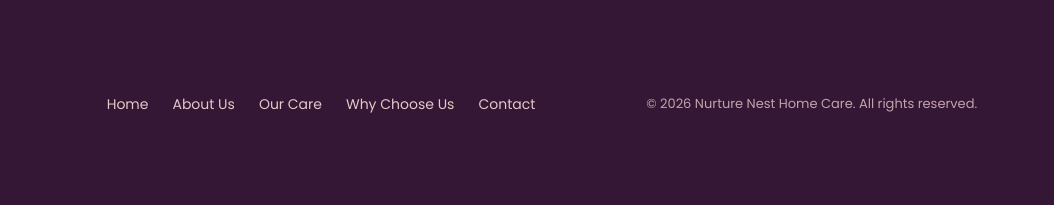
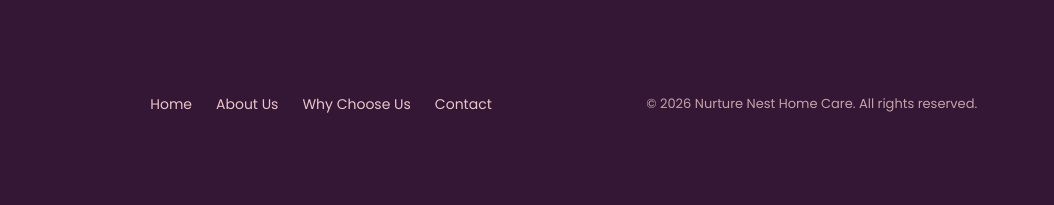
Before and after one commit to faodiallo001/NutureNestHomecare-, a website: page about.html in a window 1280 px wide. Shown: the part 1679-1884 px from the top of the page, 226-1280 px from the left. Drawn offline with nearby package versions, Linux system fonts and the light colour scheme.

Commit message:
Update about.html

```diff
--- a/about.html
+++ b/about.html
@@ -123,7 +123,7 @@
     <div class="footer-links">
       <a href="index.html">Home</a>
       <a href="about.html">About Us</a>
-      <a href="services.html">Our Care</a>
+
       <a href="why-choose-us.html">Why Choose Us</a>
       <a href="contact.html">Contact</a>
     </div>
```
